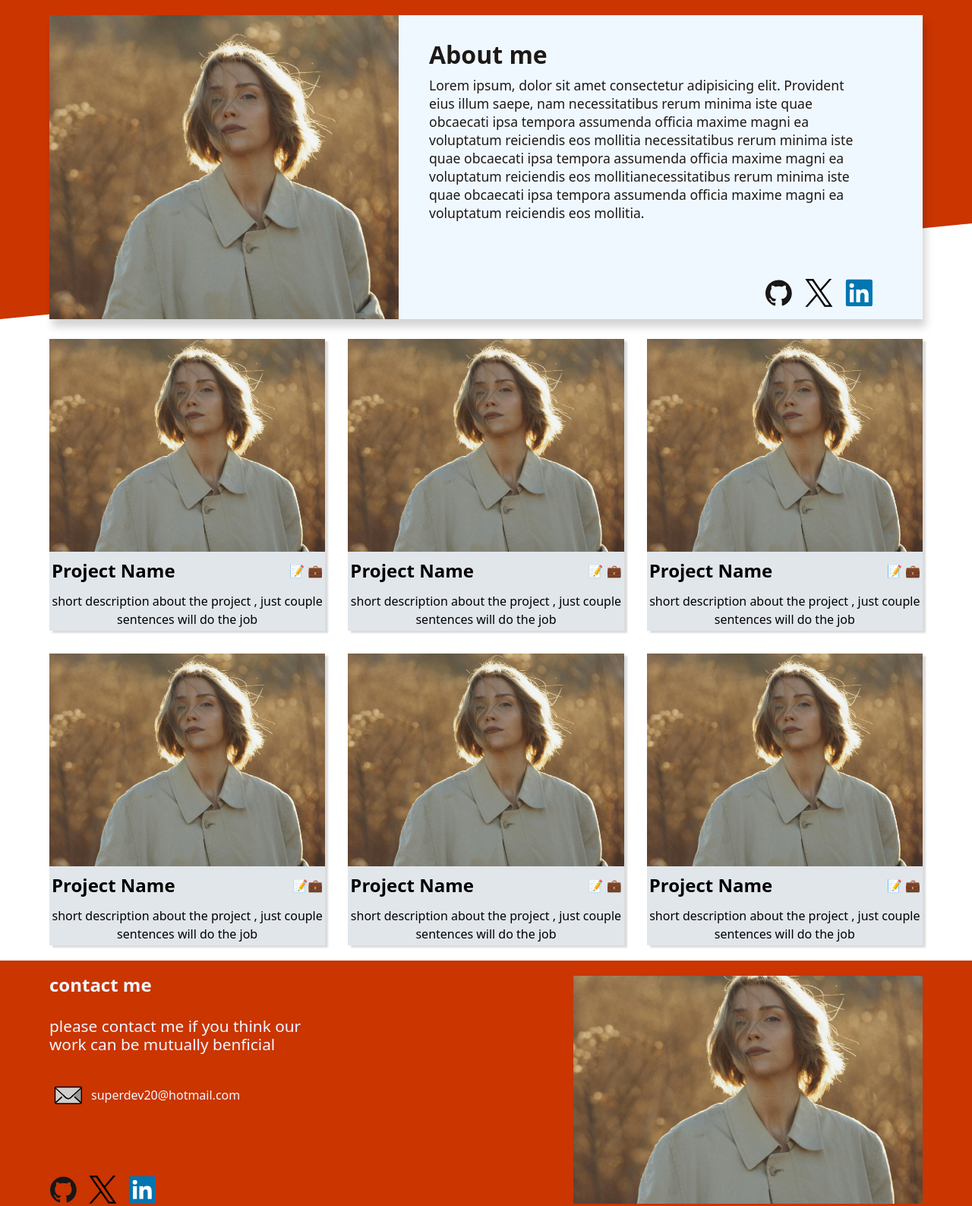
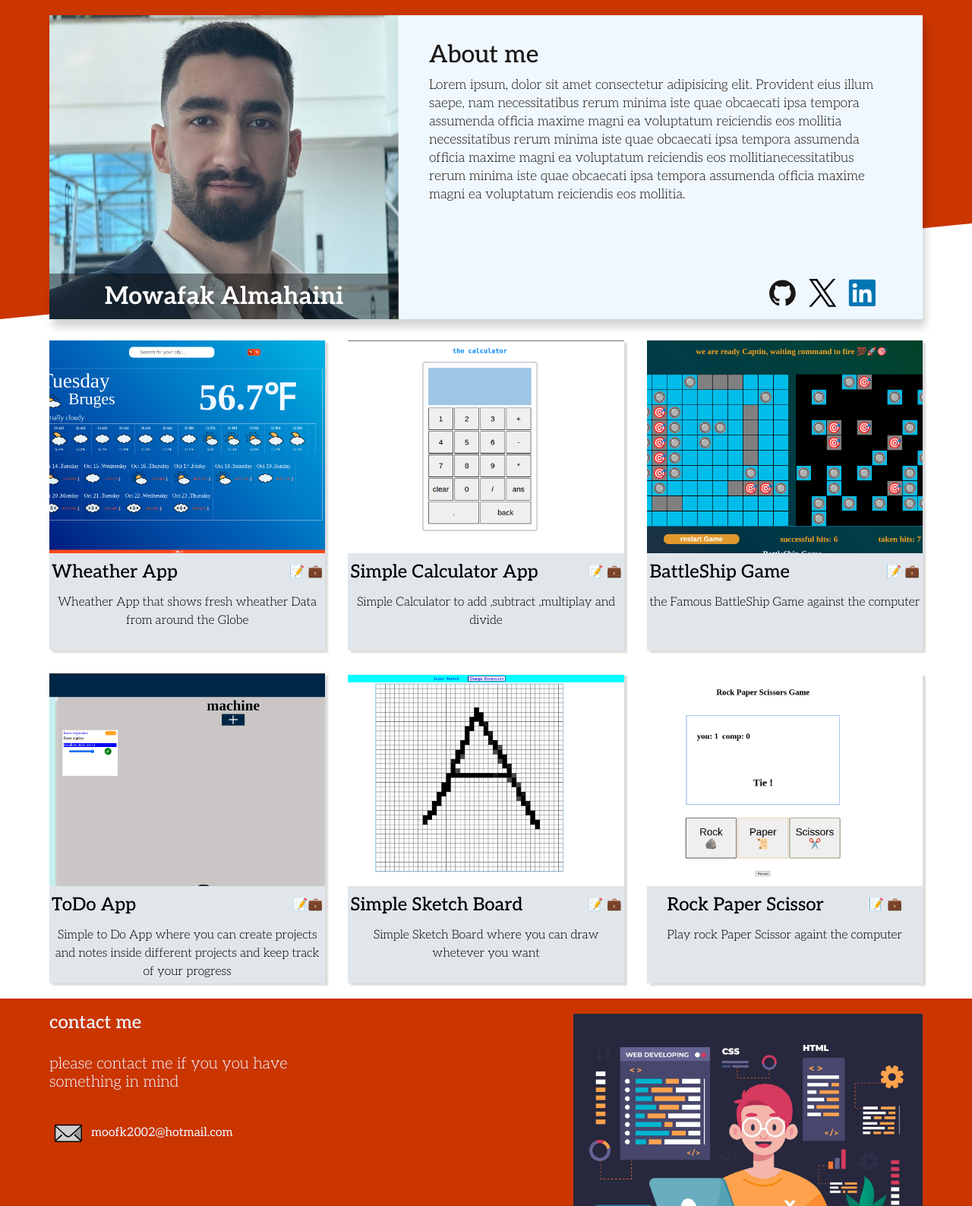
Before and after one commit to SuperMo0/Portofolio, a plain HTML site: page index.html in a window 1280 px wide. Shown: the top 1587 px of the page at 76% size. Drawn offline with Linux system fonts and the light colour scheme.

Commit message:
add text to image

```diff
--- a/index.html
+++ b/index.html
@@ -11,6 +11,11 @@
     <link rel="stylesheet" href="./styles/style.css">
     <link rel="stylesheet" href="./styles/main.css">
     <link rel="stylesheet" href="./styles/contact.css">
+    <link rel="preconnect" href="https://fonts.googleapis.com">
+    <link rel="preconnect" href="https://fonts.gstatic.com" crossorigin>
+    <link
+        href="https://fonts.googleapis.com/css2?family=Aleo:ital,wght@0,100..900;1,100..900&family=Open+Sans:ital,wght@0,300..800;1,300..800&display=swap"
+        rel="stylesheet">
 </head>
 
 <body>
@@ -18,7 +23,9 @@
     <header>
         <section class="hero container">
             <div class="hero__content">
-                <img class="hero__image" src="images/port.jpg" alt="">
+                <div class="hero_image_container">
+                    <img class="hero__image" src="images/me.jpeg" alt="">
+                </div>
                 <div class="hero__text">
                     <h1 class="about">About me</h1>
                     <p class="hero_des">Lorem ipsum, dolor sit amet consectetur adipisicing elit. Provident eius illum
@@ -31,6 +38,7 @@
                         ea voluptatum reiciendis eos mollitia.</p>
                     <div class="hero__icons">
 
+                        <a href="https://github.com/SuperMo0" target="_blank">
                             <svg class="transform" viewBox="0 0 128 128">
                                 <g fill="#181616">
                                     <path fill-rule="evenodd" clip-rule="evenodd"
@@ -41,11 +49,15 @@
                                     </path>
                                 </g>
                             </svg>
+                        </a>
+                        <a href="https://x.com/elonmusk" target="_blank">
                             <svg class="transform" viewBox="0 0 128 128">
                                 <path
                                     d="M75.916 54.2 122.542 0h-11.05L71.008 47.06 38.672 0H1.376l48.898 71.164L1.376 128h11.05L55.18 78.303 89.328 128h37.296L75.913 54.2ZM60.782 71.79l-4.955-7.086-39.42-56.386h16.972L65.19 53.824l4.954 7.086 41.353 59.15h-16.97L60.782 71.793Z"
                                     fill="#000" style="stroke-width:.104373"></path>
                             </svg>
+                        </a>
+                        <a href="https://www.linkedin.com/in/mowafk-mha/" target="_blank">
                             <svg class="transform" viewBox="0 0 128 128">
                                 <path fill="#0076b2"
                                     d="M116 3H12a8.91 8.91 0 00-9 8.8v104.42a8.91 8.91 0 009 8.78h104a8.93 8.93 0 009-8.81V11.77A8.93 8.93 0 00116 3z">
@@ -54,6 +66,7 @@
                                     d="M21.06 48.73h18.11V107H21.06zm9.06-29a10.5 10.5 0 11-10.5 10.49 10.5 10.5 0 0110.5-10.49M50.53 48.73h17.36v8h.24c2.42-4.58 8.32-9.41 17.13-9.41C103.6 47.28 107 59.35 107 75v32H88.89V78.65c0-6.75-.12-15.44-9.41-15.44s-10.87 7.36-10.87 15V107H50.53z">
                                 </path>
                             </svg>
+                        </a>
                     </div>
                 </div>
             </div>
@@ -63,93 +76,86 @@
         <section class="container">
             <div class="projects">
                 <div class="card transform">
-                    <img class="projects_image" src="./images/port.jpg" alt="">
+                    <img class="projects_image" src="./images/projects/weather.png" alt="">
                     <div class="card_container">
                         <div class="card_info">
-                            <h1 class="card_title">Project Name</h1>
+                            <h1 class="card_title">Wheather App </h1>
                             <div class="links">📝 💼</div>
                         </div>
-                        <p class="card_text">short description about the project ,
-                            just couple sentences will do the job</p>
+                        <p class="card_text">Wheather App that shows fresh wheather Data from around the Globe</p>
                     </div>
                 </div>
                 <div class="card transform">
-                    <img class="projects_image" src="./images/port.jpg" alt="">
+                    <img class="projects_image" src="./images/projects/calculator.png" alt="">
                     <div class="card_container">
                         <div class="card_info">
-                            <h1 class="card_title">Project Name</h1>
+                            <h1 class="card_title">Simple Calculator App</h1>
                             <div class="links">📝 💼</div>
                         </div>
-                        <p class="card_text">short description about the project ,
-                            just couple sentences will do the job</p>
+                        <p class="card_text">Simple Calculator to add ,subtract ,multiplay and divide</p>
                     </div>
                 </div>
                 <div class="card transform">
-                    <img class="projects_image" src="./images/port.jpg" alt="">
+                    <img class="projects_image" src="./images/projects/battleship.png" alt="">
                     <div class="card_container">
                         <div class="card_info">
-                            <h1 class="card_title">Project Name</h1>
+                            <h1 class="card_title">BattleShip Game</h1>
                             <div class="links">📝 💼</div>
                         </div>
-                        <p class="card_text">short description about the project ,
-                            just couple sentences will do the job</p>
+                        <p class="card_text">the Famous BattleShip Game against the computer</p>
                     </div>
                 </div>
                 <div class="card transform">
-                    <img class="projects_image" src="./images/port.jpg" alt="">
+                    <img class="projects_image" src="./images/projects/to do app.png" alt="">
                     <div class="card_container">
                         <div class="card_info">
-                            <h1 class="card_title">Project Name</h1>
+                            <h1 class="card_title">ToDo App</h1>
                             <div class="links">📝💼</div>
                         </div>
-                        <p class="card_text">short description about the project ,
-                            just couple sentences will do the job</p>
+                        <p class="card_text">Simple to Do App where you can create projects and notes inside different
+                            projects and keep track of your progress</p>
                     </div>
                 </div>
                 <div class="card transform">
-                    <img class="projects_image" src="./images/port.jpg" alt="">
+                    <img class="projects_image" src="./images/projects/sketch.png" alt="">
                     <div class="card_container">
                         <div class="card_info">
-                            <h1 class="card_title">Project Name</h1>
+                            <h1 class="card_title">Simple Sketch Board</h1>
                             <div class="links">📝 💼</div>
                         </div>
-                        <p class="card_text">short description about the project ,
-                            just couple sentences will do the job</p>
+                        <p class="card_text">Simple Sketch Board where you can draw whetever you want</p>
                     </div>
                 </div>
 
                 <div class="card">
-                    <img class="projects_image" src="./images/port.jpg" alt="">
+                    <img class="projects_image" src="./images/projects/rock paper scissors.png" alt="">
                     <div class="card_container">
                         <div class="card_info">
-                            <h1 class="card_title">Project Name</h1>
+                            <h1 class="card_title">Rock Paper Scissor</h1>
                             <div class="links">📝 💼</div>
                         </div>
-                        <p class="card_text">short description about the project ,
-                            just couple sentences will do the job</p>
+                        <p class="card_text">Play rock Paper Scissor againt the computer </p>
                     </div>
                 </div>
 
 
             </div>
-
-
             </div>
         </section>
     </main>
-
     <footer>
         <section class="contact container">
             <div class="contact_container">
                 <div class="contact_text">
 
                     <h1>contact me</h1>
-                    <p>please contact me if you think our work can be mutually benficial</p>
+                    <p>please contact me if you you have something in mind</p>
                     <a class="mail_container transform" href="mailto:superdev20@hotmail.com">
                         <div class="mail"></div>
-                        superdev20@hotmail.com
+                        moofk2002@hotmail.com
                     </a>
                     <div class="social">
+                        <a href="https://github.com/SuperMo0" target="_blank">
                             <svg class="transform" viewBox="0 0 128 128">
                                 <g fill="#181616">
                                     <path fill-rule="evenodd" clip-rule="evenodd"
@@ -160,11 +166,15 @@
                                     </path>
                                 </g>
                             </svg>
+                        </a>
+                        <a href="https://x.com/elonmusk" target="_blank">
                             <svg class="transform" viewBox="0 0 128 128">
                                 <path
                                     d="M75.916 54.2 122.542 0h-11.05L71.008 47.06 38.672 0H1.376l48.898 71.164L1.376 128h11.05L55.18 78.303 89.328 128h37.296L75.913 54.2ZM60.782 71.79l-4.955-7.086-39.42-56.386h16.972L65.19 53.824l4.954 7.086 41.353 59.15h-16.97L60.782 71.793Z"
                                     fill="#000" style="stroke-width:.104373"></path>
                             </svg>
+                        </a>
+                        <a href="https://www.linkedin.com/in/mowafk-mha/" target="_blank">
                             <svg class="transform" viewBox="0 0 128 128">
                                 <path fill="#0076b2"
                                     d="M116 3H12a8.91 8.91 0 00-9 8.8v104.42a8.91 8.91 0 009 8.78h104a8.93 8.93 0 009-8.81V11.77A8.93 8.93 0 00116 3z">
@@ -173,11 +183,12 @@
                                     d="M21.06 48.73h18.11V107H21.06zm9.06-29a10.5 10.5 0 11-10.5 10.49 10.5 10.5 0 0110.5-10.49M50.53 48.73h17.36v8h.24c2.42-4.58 8.32-9.41 17.13-9.41C103.6 47.28 107 59.35 107 75v32H88.89V78.65c0-6.75-.12-15.44-9.41-15.44s-10.87 7.36-10.87 15V107H50.53z">
                                 </path>
                             </svg>
+                        </a>
 
                     </div>
 
                 </div>
-                <img class="contact_image" src="./images/port.jpg" alt="">
+                <img class="contact_image" src="./images/footer.jpg" alt="">
             </div>
 
         </section>
--- a/styles/contact.css
+++ b/styles/contact.css
@@ -9,6 +9,7 @@
     width: 40%;
     height: 300px;
     object-fit: cover;
+    object-position: center top;
 }
 
 .contact_text {
@@ -20,7 +21,6 @@
 .contact_text p {
     font-size: 1.3rem;
     max-width: 30ch;
-    /* width: min-content; */
 }
 
 footer {
@@ -54,7 +54,6 @@ a {
     background-image: url("./../images/after.svg");
 }
 
-
 @media screen and (width <=860px) {}
 
 @media screen and (width <=500px) {
--- a/styles/hero.css
+++ b/styles/hero.css
@@ -1,7 +1,32 @@
+.hero_image_container {
+    min-width: 40%;
+    height: 400px;
+    position: relative;
+}
+
 .hero__image {
-    width: 40%;
-    height: 400px;
+    width: 100%;
+    height: 100%;
     object-fit: cover;
+    object-position: center top;
+    position: relative;
+}
+
+.hero_image_container::before {
+    content: "Mowafak Almahaini";
+    color: white;
+    display: flex;
+    align-items: center;
+    justify-content: center;
+    font-weight: bolder;
+    font-size: 2rem;
+    background-color: rgba(0, 0, 0, 0.425);
+    z-index: 100;
+    position: absolute;
+    bottom: 0px;
+    left: 0px;
+    width: 100%;
+    height: 15%;
 }
 
 header {
@@ -62,13 +87,17 @@ header::before {
         margin-top: 40px;
     }
 
-    .hero__image {
-        width: calc(30vw);
-        height: calc(25vh);
+    .hero_image_container {
+        width: 30vw;
+        height: 25vh;
         float: left;
         margin-right: 15px;
         margin-top: -50px;
         margin-left: -10px;
+    }
+
+    .hero_image_container::before {
+        font-size: 1.2rem;
     }
 
     .hero_des {
@@ -105,7 +134,7 @@ header::before {
         margin: 0;
     }
 
-    .hero__image {
+    .hero_image_container {
         width: 100%;
         height: calc(35vh);
         float: none;
--- a/styles/style.css
+++ b/styles/style.css
@@ -6,23 +6,15 @@
     --clr-slate800: #1e293b;
     --clr-orange: #ca3500;
     --clr-red: #fb2c36;
+    font-family: "Aleo";
+}
 
-    /* sizes */
-    --size-xxs: 0.5rem;
-    --size-xs: 0.75rem;
-    --size-sm: 0.875rem;
-    --size-base: 1rem;
-    --size-l: 1.125rem;
-    --size-xl: 1.25rem;
-    --size-2xl: 1.5rem;
-    --size-3xl: 1.875rem;
-    --size-4xl: 2.25rem;
-    --size-5xl: 3rem;
-    --size-6xl: 3.75rem;
-    --size-7xl: 4.5rem;
-    --size-8xl: 6rem;
-    --size-9xl: 8rem;
-    --size-10xl: 10rem;
+h1 {
+    font-weight: 500;
+}
+
+p {
+    font-weight: 300;
 }
 
 :root {
```
Also changed, not shown: images/footer.jpg (added), images/me.jpeg (added), images/projects/battleship.png (added), images/projects/calculator.png (added), images/projects/rock paper scissors.png (added), images/projects/sketch.png (added), images/projects/to do app.png (added), images/projects/weather.png (added). Lines whose indentation alone changed are shown as unchanged.
